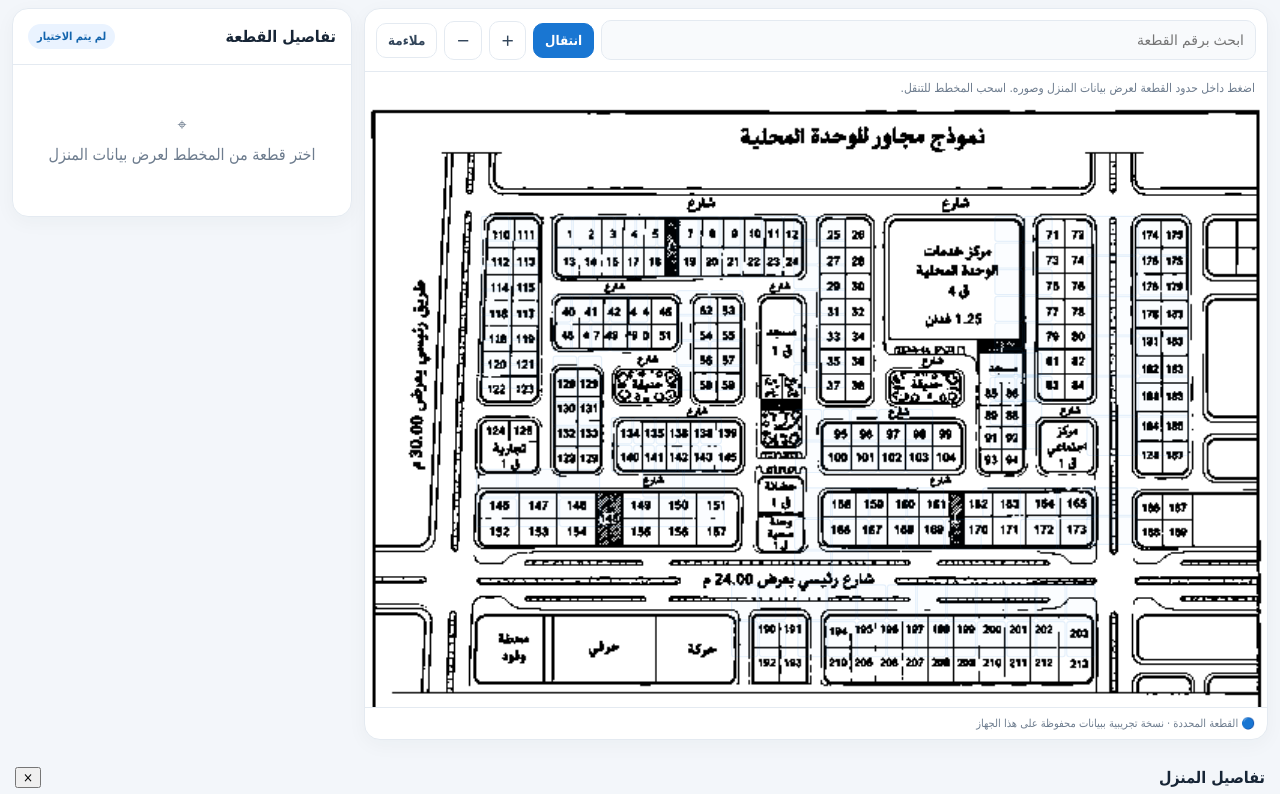
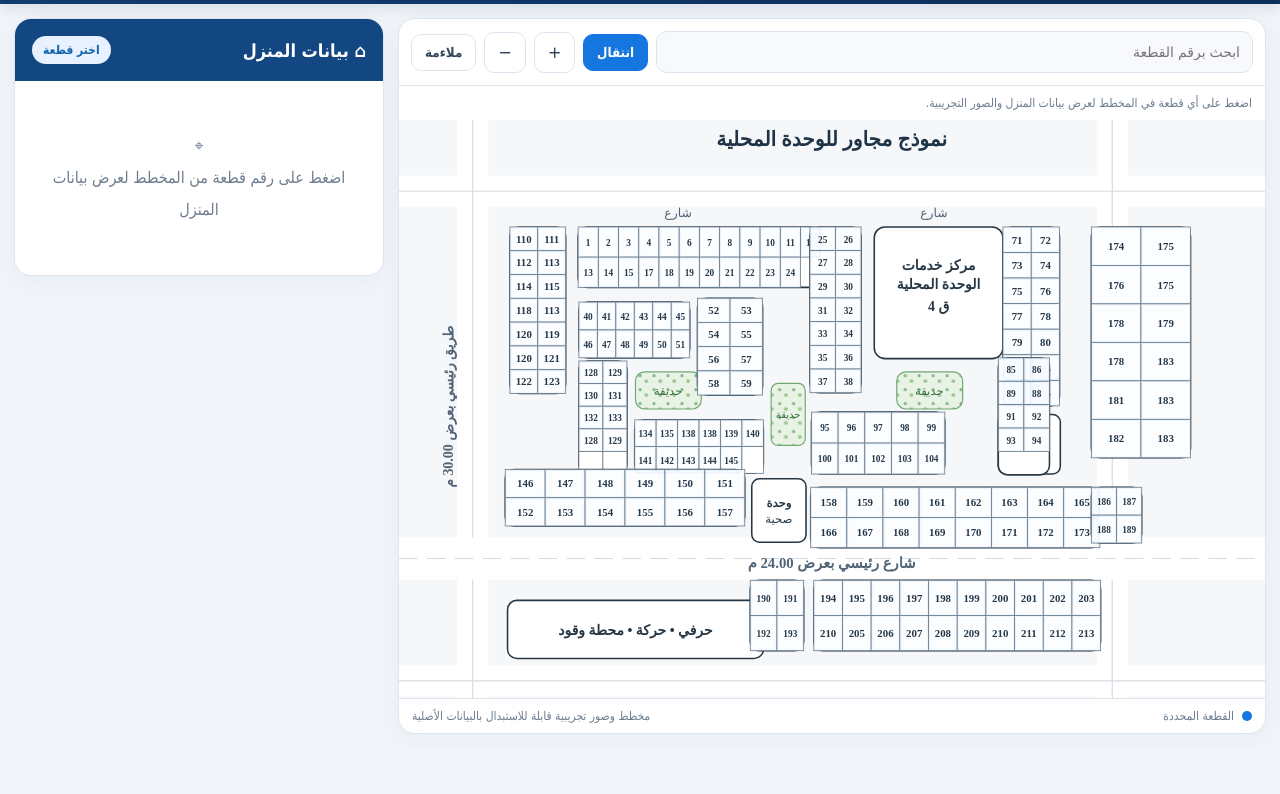
Before and after one commit to artifymm-bot/dalili, a plain HTML site: page index.html in a window 1280 px wide. Shown: the part 66-860 px from the top of the page. After the commit the page ends 814 px from the top, so only its background shows below. Drawn offline with Linux system fonts and the light colour scheme.

Commit message:
Refresh demo UI, remove manager and collector controls

```diff
--- a/index.html
+++ b/index.html
@@ -2,44 +2,47 @@
 <html lang="ar" dir="rtl">
 <head>
 <meta charset="utf-8"><meta name="viewport" content="width=device-width,initial-scale=1,viewport-fit=cover">
-<meta name="theme-color" content="#102b46"><title>طارق | دليل المنازل</title>
+<meta name="theme-color" content="#123f78"><title>طارق | نظام محصل المياه</title>
 <style>
-:root{--navy:#102b46;--blue:#1976d2;--bg:#f3f6fa;--line:#e4eaf1;--muted:#6d7c8e}
-*{box-sizing:border-box}body{margin:0;background:var(--bg);color:#172536;font-family:Tahoma,Arial,sans-serif}
-header{height:62px;background:var(--navy);color:#fff;display:flex;align-items:center;justify-content:space-between;padding:0 14px;gap:10px;position:sticky;top:0;z-index:10}
-.brand{display:flex;align-items:center;gap:9px;font-weight:800}.mark{width:36px;height:36px;border-radius:11px;background:#ffffff20;display:grid;place-items:center;font-size:21px}
-.header-actions{display:flex;gap:7px}.pill{border:1px solid #ffffff55;background:#ffffff12;color:white;border-radius:22px;padding:8px 11px;font-size:12px;font-weight:700}
-main{max-width:1440px;margin:auto;padding:12px;display:grid;grid-template-columns:minmax(0,1fr) 340px;gap:12px}
-.card{background:#fff;border:1px solid var(--line);border-radius:16px;overflow:hidden;box-shadow:0 5px 20px #15283b0a}
-.map-top{display:flex;gap:7px;padding:11px;border-bottom:1px solid var(--line);align-items:center;flex-wrap:wrap}
-.search{flex:1;min-width:160px}.search input{width:100%;border:1px solid var(--line);background:#f8fafc;border-radius:10px;padding:11px;font-size:14px}
-button{cursor:pointer;font-family:inherit}.tool{border:1px solid var(--line);background:white;border-radius:10px;padding:9px 11px;font-weight:700;color:#33465b}.primary{background:var(--blue);border-color:var(--blue);color:white}
-.hint{font-size:12px;color:var(--muted);padding:9px 12px}.map-scroll{overflow:auto;max-height:calc(100vh - 180px);background:#f9fbfd;touch-action:pan-x pan-y}
+:root{--navy:#123f78;--blue:#1676df;--bg:#f1f5fa;--line:#dce5ef;--muted:#6d7d90}
+*{box-sizing:border-box}body{margin:0;background:var(--bg);color:#14243a;font-family:Tahoma,Arial,sans-serif}
+header{height:70px;background:linear-gradient(110deg,#123b70,#0b2e5a);color:#fff;display:flex;align-items:center;justify-content:space-between;padding:0 18px;gap:12px;position:sticky;top:0;z-index:10;box-shadow:0 3px 14px #102b4620}
+.brand{display:flex;align-items:center;gap:12px;font-size:21px;font-weight:800}.mark{width:42px;height:42px;border-radius:50%;background:#ffffff18;display:grid;place-items:center;font-size:25px}
+.demo-label{background:#ffffff18;border:1px solid #ffffff45;border-radius:20px;padding:8px 13px;font-size:12px;font-weight:700}
+main{max-width:1600px;margin:auto;padding:14px;display:grid;grid-template-columns:minmax(0,1fr) 370px;gap:14px}
+.card{background:#fff;border:1px solid var(--line);border-radius:17px;overflow:hidden;box-shadow:0 5px 22px #15283b0b}
+.map-top{display:flex;gap:8px;padding:12px;border-bottom:1px solid var(--line);align-items:center;flex-wrap:wrap}
+.search{flex:1;min-width:170px}.search input{width:100%;border:1px solid var(--line);background:#f7f9fc;border-radius:11px;padding:12px;font-size:14px;outline:none}
+button{cursor:pointer;font-family:inherit}.tool{border:1px solid var(--line);background:white;border-radius:10px;padding:10px 13px;font-weight:700;color:#33465b}.primary{background:var(--blue);border-color:var(--blue);color:white}
+.hint{font-size:12px;color:var(--muted);padding:10px 13px}.map-scroll{overflow:auto;max-height:calc(100vh - 190px);background:#f8fafc;touch-action:pan-x pan-y}
 .stage{position:relative;width:100%;min-width:650px;line-height:0}.stage img{display:block;width:100%;height:auto;pointer-events:none;user-select:none}
-#overlay{position:absolute;inset:0;width:100%;height:100%}.plot{fill:#1685e5;fill-opacity:.015;stroke:#1478d2;stroke-opacity:.1;stroke-width:1.2;vector-effect:non-scaling-stroke;cursor:pointer}.plot:hover{fill-opacity:.3;stroke-opacity:.9;stroke-width:2.5}.plot.selected{fill-opacity:.55;stroke:#075cae;stroke-opacity:1;stroke-width:3}
-.legend{padding:9px 12px;border-top:1px solid var(--line);font-size:11px;color:var(--muted)}.details{position:sticky;top:74px;height:fit-content;max-height:calc(100vh - 86px);overflow:auto}
-.dhead{padding:15px;border-bottom:1px solid var(--line);display:flex;justify-content:space-between;align-items:center}.dhead h2{font-size:16px;margin:0}.tag{font-size:11px;background:#eaf3ff;color:#1264ad;border-radius:20px;padding:6px 9px;font-weight:800}
-.dbody{padding:13px}.empty{text-align:center;color:var(--muted);padding:32px 10px;line-height:1.9}.customer{font-size:18px;font-weight:800;margin:10px 0 4px}.meta{font-size:13px;color:var(--muted);margin:6px 0}
-.photos{display:grid;grid-template-columns:1fr 1fr;gap:8px;margin-top:12px}.photo{aspect-ratio:4/3;background:#edf2f7;border-radius:11px;overflow:hidden;position:relative;display:grid;place-items:center;color:#8795a5;font-size:12px;border:1px solid var(--line)}.photo img{width:100%;height:100%;object-fit:cover;position:absolute;inset:0}.photo span{z-index:1;background:#ffffffd9;padding:5px 8px;border-radius:20px}
-.notes{background:#f7f9fc;padding:10px;border-radius:10px;font-size:13px;line-height:1.7;margin-top:11px;white-space:pre-wrap}.actions{display:flex;gap:8px;margin-top:13px}.actions button{flex:1}
-.mobilebar{display:none}.modalback{position:fixed;inset:0;background:#07172780;display:none;align-items:center;justify-content:center;padding:14px;z-index:30}.modalback.show{display:flex}.modal{background:white;border-radius:17px;width:min(520px,100%);max-height:90vh;overflow:auto;padding:17px}.field{display:block;margin:10px 0;font-size:13px;font-weight:700}.field input,.field textarea{display:block;width:100%;border:1px solid var(--line);border-radius:10px;padding:10px;margin-top:6px;font:inherit}.field textarea{min-height:70px}.modalactions{display:flex;gap:8px;margin-top:14px}.modalactions button{flex:1}
-@media(max-width:850px){main{display:block;padding:8px}.details{display:none}.map-scroll{max-height:calc(100dvh - 145px)}.stage{min-width:720px}.mobilebar{display:flex;position:fixed;bottom:0;left:0;right:0;background:#fff;border-top:1px solid var(--line);padding:10px 12px calc(10px + env(safe-area-inset-bottom));z-index:12;align-items:center;gap:10px;box-shadow:0 -5px 20px #14283a12}.summary{flex:1;min-width:0}.summary strong{display:block;font-size:13px}.summary small{color:var(--muted)}.panel{position:fixed;inset:auto 0 0;background:white;border-radius:20px 20px 0 0;z-index:25;box-shadow:0 -10px 40px #102b4630;max-height:82dvh;overflow:auto;transform:translateY(110%);transition:transform .22s;padding-bottom:calc(70px + env(safe-area-inset-bottom))}.panel.open{transform:translateY(0)}.panel .dhead{position:sticky;top:0;background:white}.close{border:0;background:#f0f3f7;border-radius:50%;width:32px;height:32px;font-size:18px}}
+#overlay{position:absolute;inset:0;width:100%;height:100%}.plot{fill:#1685e5;fill-opacity:.015;stroke:#1478d2;stroke-opacity:.08;stroke-width:1.1;vector-effect:non-scaling-stroke;cursor:pointer}.plot:hover{fill-opacity:.28;stroke-opacity:.9;stroke-width:2.4}.plot.selected{fill:#1685e5;fill-opacity:.6;stroke:#075cae;stroke-opacity:1;stroke-width:3}
+.legend{padding:10px 13px;border-top:1px solid var(--line);font-size:12px;color:var(--muted);display:flex;align-items:center;gap:8px}.dot{width:10px;height:10px;border-radius:50%;background:#1676df;display:inline-block}
+.details{position:sticky;top:84px;height:fit-content;max-height:calc(100vh - 100px);overflow:auto}
+.dhead{padding:17px;background:#124782;color:white;display:flex;justify-content:space-between;align-items:center}.dhead h2{font-size:18px;margin:0}.tag{font-size:12px;background:#e7f1ff;color:#1264ad;border-radius:20px;padding:7px 11px;font-weight:800}
+.dbody{padding:14px}.empty{text-align:center;color:var(--muted);padding:35px 10px;line-height:2}.plot-title{background:#e8f1ff;color:#102d58;text-align:center;padding:12px;border-radius:12px;font-size:21px;font-weight:800;margin-bottom:12px}
+.photos{display:grid;grid-template-columns:1fr 1fr;gap:9px;margin-top:12px}.photo{aspect-ratio:4/3;background:#edf2f7;border-radius:11px;overflow:hidden;position:relative;border:1px solid var(--line);padding:0}.photo img{width:100%;height:100%;object-fit:cover;display:block;transition:transform .2s}.photo:hover img{transform:scale(1.04)}.photo span{position:absolute;bottom:7px;right:7px;background:#ffffffdf;color:#20354c;padding:5px 8px;border-radius:7px;font-size:11px;font-weight:700}
+.info{border-bottom:1px solid var(--line);padding:11px 2px;display:flex;align-items:flex-start;justify-content:space-between;gap:12px}.info:last-of-type{border:0}.info-label{color:#64748b;font-size:12px;margin-bottom:5px}.info-value{font-weight:800;font-size:16px;line-height:1.5}.info-icon{font-size:19px;color:#15569a}
+.actions{display:flex;gap:8px;margin-top:14px}.actions a,.actions button{flex:1;text-align:center;text-decoration:none;border-radius:11px;padding:12px 8px;font-weight:800;font-size:13px}.call{background:#1676df;color:white}.gallery{background:white;color:#1264ad;border:1px solid #9fc6f6}
+.notice{font-size:11px;color:#748398;text-align:center;padding:10px 0 0}
+.mobilebar{display:none}.panel{display:none}.lightbox{position:fixed;inset:0;background:#06172dcc;z-index:50;align-items:center;justify-content:center;padding:18px;display:none}.lightbox.show{display:flex}.lightbox img{max-width:min(900px,96vw);max-height:86vh;object-fit:contain;border-radius:12px}.lightbox button{position:absolute;top:18px;left:18px;background:white;border:0;border-radius:50%;width:40px;height:40px;font-size:25px}
+@media(max-width:900px){main{display:block;padding:8px}.details{display:none}.map-scroll{max-height:calc(100dvh - 160px)}.stage{min-width:720px}.mobilebar{display:flex;position:fixed;bottom:0;left:0;right:0;background:#fff;border-top:1px solid var(--line);padding:10px 12px calc(10px + env(safe-area-inset-bottom));z-index:12;align-items:center;gap:10px;box-shadow:0 -5px 20px #14283a12}.summary{flex:1;min-width:0}.summary strong{display:block;font-size:13px}.summary small{color:var(--muted)}.panel{display:block;position:fixed;inset:auto 0 0;background:white;border-radius:20px 20px 0 0;z-index:25;box-shadow:0 -10px 40px #102b4630;max-height:83dvh;overflow:auto;transform:translateY(110%);transition:transform .22s;padding-bottom:calc(74px + env(safe-area-inset-bottom))}.panel.open{transform:translateY(0)}.panel .dhead{position:sticky;top:0}.close{border:0;background:#ffffff25;color:white;border-radius:50%;width:32px;height:32px;font-size:21px}}
 </style>
 </head>
 <body>
-<header><div class="brand"><div class="mark">⌂</div><div>طارق<small style="display:block;opacity:.7;font-size:10px;font-weight:400">دليل المنازل – محصل المياه</small></div></div><div class="header-actions"><button class="pill" id="modeBtn">وضع المحصل</button><button class="pill" id="adminBtn">دخول المدير</button></div></header>
+<header><div class="brand"><div class="mark">💧</div><div>نظام محصل المياه</div></div><div class="demo-label">نسخة تجريبية للعرض</div></header>
 <main>
 <section class="card">
-<div class="map-top"><div class="search"><input id="search" type="search" placeholder="ابحث برقم القطعة"></div><button class="tool primary" id="go">انتقال</button><button class="tool" id="zin">＋</button><button class="tool" id="zout">－</button><button class="tool" id="reset">ملاءمة</button></div>
-<div class="hint">اضغط داخل حدود القطعة لعرض بيانات المنزل وصوره. اسحب المخطط للتنقل.</div>
-<div class="map-scroll" id="mapScroll"><div class="stage" id="stage"><img src="assets/plan.png" alt="مخطط الوحدة المحلية"><svg id="overlay" viewBox="0 0 1117 746" preserveAspectRatio="none"></svg></div></div>
-<div class="legend">🔵 القطعة المحددة · نسخة تجريبية ببيانات محفوظة على هذا الجهاز</div>
+<div class="map-top"><div class="search"><input id="search" type="search" placeholder="ابحث برقم القطعة"></div><button class="tool primary" id="go">انتقال</button><button class="tool" id="zin" aria-label="تكبير">＋</button><button class="tool" id="zout" aria-label="تصغير">－</button><button class="tool" id="reset">ملاءمة</button></div>
+<div class="hint">اضغط على أي قطعة في المخطط لعرض بيانات المنزل والصور التجريبية.</div>
+<div class="map-scroll" id="mapScroll"><div class="stage" id="stage"><img src="assets/demo-plan.svg" alt="مخطط تجريبي للمنطقة السكنية"><svg id="overlay" viewBox="0 0 1117 746" preserveAspectRatio="none" aria-label="اختيار قطعة"></svg></div></div>
+<div class="legend"><span class="dot"></span> القطعة المحددة <span style="margin-right:auto">مخطط وصور تجريبية قابلة للاستبدال بالبيانات الأصلية</span></div>
 </section>
-<aside class="card details"><div class="dhead"><h2>تفاصيل القطعة</h2><span class="tag" id="deskTag">لم يتم الاختيار</span></div><div class="dbody" id="deskBody"><div class="empty">⌖<br>اختر قطعة من المخطط لعرض بيانات المنزل</div></div></aside>
+<aside class="card details"><div class="dhead"><h2>⌂ بيانات المنزل</h2><span class="tag" id="deskTag">اختر قطعة</span></div><div class="dbody" id="deskBody"><div class="empty">⌖<br>اضغط على رقم قطعة من المخطط لعرض بيانات المنزل</div></div></aside>
 </main>
-<div class="mobilebar"><div class="summary"><strong id="barTitle">لم يتم اختيار قطعة</strong><small id="barSub">اضغط على قطعة في المخطط</small></div><button class="tool primary" id="openPanel">التفاصيل</button></div>
-<div class="panel" id="panel"><div class="dhead"><h2>تفاصيل المنزل</h2><button class="close" id="closePanel">×</button></div><div class="dbody" id="mobileBody"><div class="empty">اختر قطعة من المخطط</div></div></div>
-<div class="modalback" id="modal"><div class="modal"><h3>تعديل بيانات القطعة</h3><form id="form"><label class="field">رقم القطعة<input id="fNum" disabled></label><label class="field">اسم العميل (اختياري)<input id="fName"></label><label class="field">رقم الجوال (اختياري)<input id="fPhone" inputmode="tel"></label><label class="field">ملاحظات<textarea id="fNotes"></textarea></label><label class="field">صورة المنزل<input type="file" id="fHome" accept="image/*"></label><label class="field">صورة عداد المياه<input type="file" id="fMeter" accept="image/*"></label><label class="field">صور إضافية<input type="file" id="fExtra" accept="image/*" multiple></label><div class="modalactions"><button type="button" class="tool" id="cancel">إلغاء</button><button class="tool primary">حفظ البيانات</button></div></form></div></div>
+<div class="mobilebar"><div class="summary"><strong id="barTitle">لم يتم اختيار قطعة</strong><small id="barSub">اضغط على قطعة في المخطط</small></div><button class="tool primary" id="openPanel">عرض التفاصيل</button></div>
+<div class="panel" id="panel"><div class="dhead"><h2>⌂ بيانات المنزل</h2><button class="close" id="closePanel">×</button></div><div class="dbody" id="mobileBody"><div class="empty">اختر قطعة من المخطط</div></div></div>
+<div class="lightbox" id="lightbox"><button id="closeLightbox" aria-label="إغلاق">×</button><img id="lightboxImg" alt="صورة مكبرة"></div>
 <script>
 const NS="http://www.w3.org/2000/svg";
 const groups=[
@@ -48,37 +51,34 @@ const groups=[
 {x:530,y:138,w:66,h:214,r:7,c:2,n:[25,26,27,28,29,30,31,32,33,34,35,36,37,38]},
 {x:779,y:138,w:73,h:231,r:7,c:2,n:[71,72,73,74,75,76,77,78,79,80,81,82,83,84]},
 {x:893,y:138,w:128,h:298,r:6,c:2,n:[174,175,176,175,178,179,178,183,181,183,182,183]},
-{x:232,y:235,w:143,h:72,r:2,c:6,n:[40,41,42,43,45,0,46,47,49,50,51,0]},
+{x:232,y:235,w:143,h:72,r:2,c:6,n:[40,41,42,43,44,45,46,47,48,49,50,51]},
 {x:385,y:230,w:84,h:125,r:4,c:2,n:[52,53,54,55,56,57,58,59]},
 {x:773,y:307,w:66,h:151,r:5,c:2,n:[85,86,89,88,91,92,93,94]},
 {x:532,y:377,w:172,h:80,r:2,c:5,n:[95,96,97,98,99,100,101,102,103,104]},
 {x:232,y:311,w:62,h:146,r:5,c:2,n:[128,129,130,131,132,133,128,129,0,0]},
-{x:304,y:387,w:166,h:69,r:2,c:6,n:[134,135,138,138,139,0,140,141,142,143,145,0]},
-{x:137,y:451,w:309,h:73,r:2,c:6,n:[146,147,148,0,149,150,152,153,154,155,156,157]},
-{x:531,y:474,w:373,h:78,r:2,c:8,n:[158,159,160,161,0,162,163,164,165,166,167,168,169,0,170,171,172,173]},
+{x:304,y:387,w:166,h:69,r:2,c:6,n:[134,135,138,138,139,140,141,142,143,144,145,0]},
+{x:137,y:451,w:309,h:73,r:2,c:6,n:[146,147,148,149,150,151,152,153,154,155,156,157]},
+{x:531,y:474,w:373,h:78,r:2,c:8,n:[158,159,160,161,162,163,164,165,166,167,168,169,170,171,172,173]},
 {x:893,y:474,w:65,h:72,r:2,c:2,n:[186,187,188,189]},
 {x:453,y:594,w:69,h:91,r:2,c:2,n:[190,191,192,193]},
-{x:535,y:594,w:370,h:91,r:2,c:10,n:[194,195,196,197,198,199,200,201,202,203,210,205,206,207,208,208,210,211,212,213]}
+{x:535,y:594,w:370,h:91,r:2,c:10,n:[194,195,196,197,198,199,200,201,202,203,210,205,206,207,208,209,210,211,212,213]}
 ];
-let selected=null,admin=false,zoom=1;const data=JSON.parse(localStorage.getItem("tarekPlots")||"{}");
-const $=id=>document.getElementById(id);
-function getData(n){return data[n]||{name:"",phone:"",notes:"",home:"",meter:"",extras:[]}}
-function saveAll(){localStorage.setItem("tarekPlots",JSON.stringify(data))}
-function draw(){const svg=$("overlay");svg.innerHTML="";groups.forEach(g=>g.n.forEach((n,i)=>{if(!n)return;let cw=g.w/g.c,ch=g.h/g.r,el=document.createElementNS(NS,"rect");el.setAttribute("x",g.x+(i%g.c)*cw+1);el.setAttribute("y",g.y+Math.floor(i/g.c)*ch+1);el.setAttribute("width",cw-2);el.setAttribute("height",ch-2);el.setAttribute("rx",3);el.setAttribute("class","plot"+(String(n)===String(selected)?" selected":""));el.dataset.num=n;el.onclick=()=>choose(n);svg.appendChild(el)}))}
-function esc(s){return String(s||"").replace(/[&<>"']/g,c=>({"&":"&amp;","<":"&lt;",">":"&gt;",'"':"&quot;","'":"&#39;"}[c]))}
-function photo(src,label){return '<div class="photo">'+(src?'<img src="'+src+'" alt="'+label+'">':'')+'<span>'+(src?'عرض الصورة':label)+'</span></div>'}
-function details(n){let d=getData(n),extra=(d.extras||[]).slice(0,2).map(x=>photo(x,"صورة إضافية")).join("");return '<div class="tag">قطعة رقم '+n+'</div><div class="customer">'+(esc(d.name)||"اسم العميل غير مسجل")+'</div><div class="meta">'+(d.phone?'☎ '+esc(d.phone):'رقم الجوال غير مسجل')+'</div><div class="photos">'+photo(d.home,"صورة المنزل")+photo(d.meter,"عداد المياه")+(extra||photo("","صورة إضافية"))+'</div>'+(d.notes?'<div class="notes"><b>ملاحظات:</b><br>'+esc(d.notes)+'</div>':'')+(admin?'<div class="actions"><button class="tool primary" onclick="editPlot()">تعديل البيانات والصور</button></div>':'')}
-function choose(n){selected=String(n);draw();$("deskTag").textContent="قطعة "+n;$("deskBody").innerHTML=details(n);$("mobileBody").innerHTML=details(n);$("barTitle").textContent="القطعة رقم "+n;$("barSub").textContent=getData(n).name||"بيانات المنزل والصور";if(innerWidth<=850)$("panel").classList.add("open")}
-function editPlot(){if(!admin||!selected)return;let d=getData(selected);$("fNum").value=selected;$("fName").value=d.name||"";$("fPhone").value=d.phone||"";$("fNotes").value=d.notes||"";$("fHome").value="";$("fMeter").value="";$("fExtra").value="";$("modal").classList.add("show")}
-function fileData(f){return new Promise(resolve=>{if(!f)return resolve(null);let r=new FileReader();r.onload=()=>resolve(r.result);r.readAsDataURL(f)})}
-$("form").onsubmit=async e=>{e.preventDefault();if(!admin||!selected)return;let d=getData(selected);d.name=$("fName").value.trim();d.phone=$("fPhone").value.trim();d.notes=$("fNotes").value.trim();let h=await fileData($("fHome").files[0]),m=await fileData($("fMeter").files[0]);if(h)d.home=h;if(m)d.meter=m;for(let f of $("fExtra").files){let x=await fileData(f);if(x)d.extras.push(x)}data[selected]=d;saveAll();$("modal").classList.remove("show");choose(selected)};
-function setAdmin(v){admin=v;$("modeBtn").textContent=admin?"وضع المدير":"وضع المحصل";$("adminBtn").textContent=admin?"خروج المدير":"دخول المدير";if(selected)choose(selected)}
-$("adminBtn").onclick=()=>{if(admin){setAdmin(false);return}let p=prompt("كلمة مرور المدير التجريبية: 1234");if(p==="1234")setAdmin(true);else if(p!==null)alert("كلمة المرور غير صحيحة")};
-$("modeBtn").onclick=()=>{if(admin)setAdmin(false);else alert("أنت في وضع المحصل – العرض فقط")};
-$("cancel").onclick=()=>$("modal").classList.remove("show");$("closePanel").onclick=()=>$("panel").classList.remove("open");$("openPanel").onclick=()=>{if(selected)$("panel").classList.add("open")};
-function search(){let v=$("search").value.trim(),el=[...document.querySelectorAll(".plot")].find(x=>x.dataset.num===v);if(el){choose(v);el.scrollIntoView({behavior:"smooth",block:"center",inline:"center"})}else if(v)alert("رقم القطعة غير موجود ضمن القطع المرسومة تجريبياً")}
+const demo={name:"أحمد محمد",phone:"01012345678",notes:"بيانات وصور تجريبية لشرح فكرة النظام للعميل.",photos:[
+{url:"https://dehome.ai/nuxt_img/floor-plan-editor/example/architectural-elevation-example.webp",label:"صورة المنزل"},
+{url:"https://static.wixstatic.com/media/831332_e50d4ae953164dc9a19f9709879c6bd6~mv2.png/v1/fill/w_1000%2Ch_571%2Cal_c%2Cq_90%2Cusm_0.66_1.00_0.01/831332_e50d4ae953164dc9a19f9709879c6bd6~mv2.png",label:"عداد المياه"},
+{url:"https://www.inmobiliariaesmar.com/img/slider_2_pisos-casas-parcelas-algimia-alfara.png?noCache=1887931017",label:"واجهة المنزل"},
+{url:"https://lirp.cdn-website.com/17a155d8/dms3rep/multi/opt/residential-water-metar-1920w.jpg",label:"صورة إضافية للعداد"}
+]};
+let selected=null,zoom=1;const $=id=>document.getElementById(id);
+function draw(){const svg=$("overlay");svg.innerHTML="";groups.forEach(g=>g.n.forEach((n,i)=>{if(!n)return;let cw=g.w/g.c,ch=g.h/g.r,el=document.createElementNS(NS,"rect");el.setAttribute("x",g.x+(i%g.c)*cw+1);el.setAttribute("y",g.y+Math.floor(i/g.c)*ch+1);el.setAttribute("width",cw-2);el.setAttribute("height",ch-2);el.setAttribute("rx",3);el.setAttribute("class","plot"+(String(n)===String(selected)?" selected":""));el.dataset.num=n;el.setAttribute("aria-label","القطعة رقم "+n);el.onclick=()=>choose(n);svg.appendChild(el)}))}
+function details(n){return '<div class="plot-title">قطعة رقم '+n+'</div><div class="photos">'+demo.photos.map((p,i)=>'<button class="photo" type="button" data-photo="'+i+'" aria-label="عرض '+p.label+'"><img loading="lazy" src="'+p.url+'" alt="'+p.label+'" onerror="this.style.display=\'none\'"><span>'+p.label+'</span></button>').join("")+'</div><div class="info"><div><div class="info-label">اسم العميل</div><div class="info-value">'+demo.name+'</div></div><span class="info-icon">●</span></div><div class="info"><div><div class="info-label">رقم الجوال</div><div class="info-value" dir="ltr">'+demo.phone+'</div></div><span class="info-icon">☎</span></div><div class="info"><div><div class="info-label">ملاحظات</div><div class="info-value" style="font-size:13px;font-weight:500">'+demo.notes+'</div></div><span class="info-icon">▤</span></div><div class="actions"><a class="call" href="tel:'+demo.phone+'">☎ اتصال</a><button class="gallery" type="button" id="showGallery">▣ عرض الصور</button></div><div class="notice">هذه بيانات وصور افتراضية للعرض فقط</div>'}
+function bindPhotos(root){root.querySelectorAll("[data-photo]").forEach(btn=>btn.onclick=()=>openPhoto(Number(btn.dataset.photo)));let gallery=root.querySelector("#showGallery");if(gallery)gallery.onclick=()=>openPhoto(0)}
+function choose(n){selected=String(n);draw();$("deskTag").textContent="قطعة "+n;$("deskBody").innerHTML=details(n);$("mobileBody").innerHTML=details(n);bindPhotos($("deskBody"));bindPhotos($("mobileBody"));$("barTitle").textContent="القطعة رقم "+n;$("barSub").textContent="اسم العميل: "+demo.name;if(innerWidth<=900)$("panel").classList.add("open")}
+function openPhoto(i){$("lightboxImg").src=demo.photos[i].url;$("lightbox").classList.add("show")}
+function search(){let v=$("search").value.trim(),el=[...document.querySelectorAll(".plot")].find(x=>x.dataset.num===v);if(el){choose(v);el.scrollIntoView({behavior:"smooth",block:"center",inline:"center"})}else if(v)alert("رقم القطعة غير موجود في المخطط التجريبي")}
 $("go").onclick=search;$("search").onkeydown=e=>{if(e.key==="Enter")search()};
-function zoomTo(){ $("stage").style.width=(100*zoom)+"%"}$("zin").onclick=()=>{zoom=Math.min(2.5,zoom+.2);zoomTo()};$("zout").onclick=()=>{zoom=Math.max(.7,zoom-.2);zoomTo()};$("reset").onclick=()=>{zoom=1;zoomTo();$("mapScroll").scrollTo({top:0,left:0,behavior:"smooth"})};
+function zoomTo(){$("stage").style.width=(100*zoom)+"%"}$("zin").onclick=()=>{zoom=Math.min(2.5,zoom+.2);zoomTo()};$("zout").onclick=()=>{zoom=Math.max(.7,zoom-.2);zoomTo()};$("reset").onclick=()=>{zoom=1;zoomTo();$("mapScroll").scrollTo({top:0,left:0,behavior:"smooth"})};
+$("openPanel").onclick=()=>{if(selected)$("panel").classList.add("open")};$("closePanel").onclick=()=>$("panel").classList.remove("open");$("closeLightbox").onclick=()=>$("lightbox").classList.remove("show");$("lightbox").onclick=e=>{if(e.target===$("lightbox"))$("lightbox").classList.remove("show")};
 draw();
 </script>
 </body></html>
```
